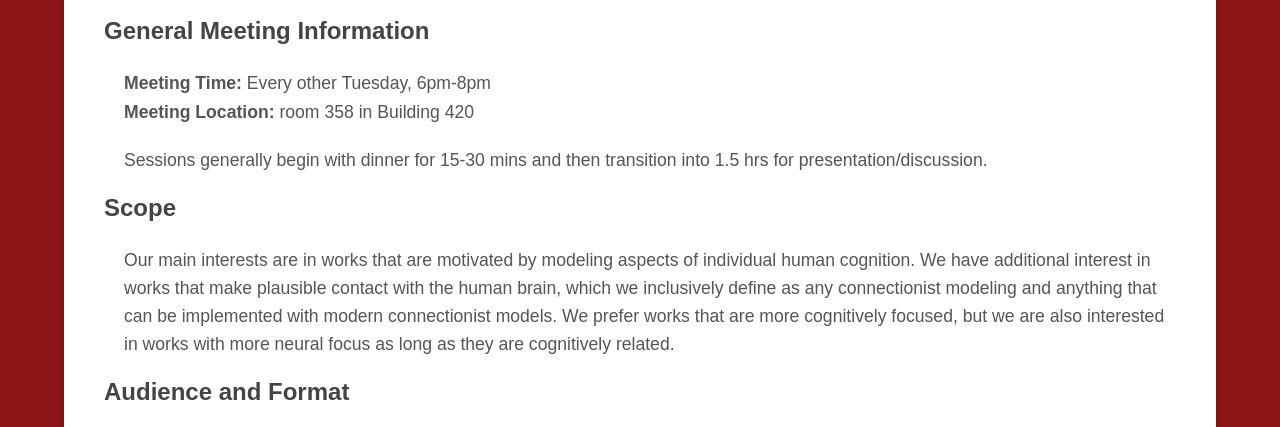
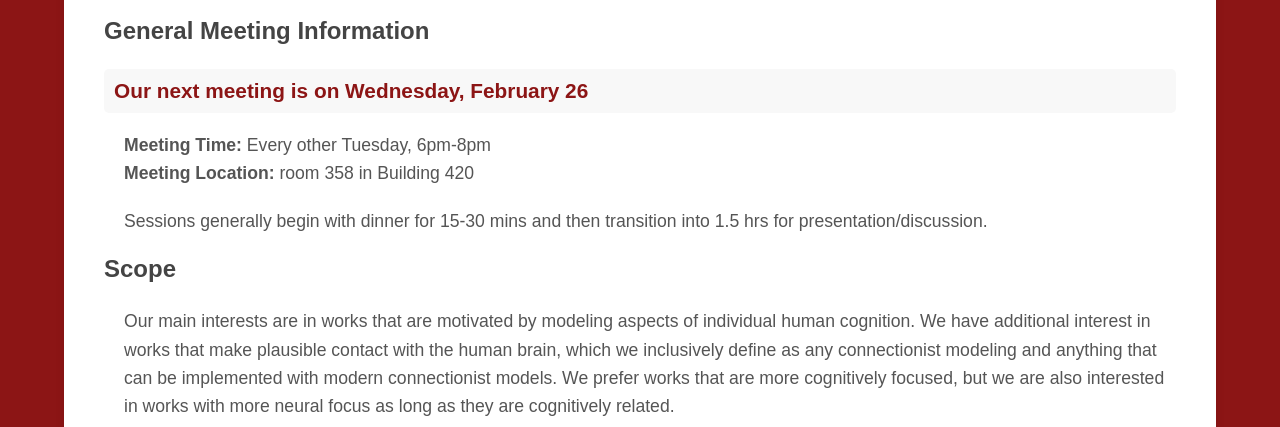
Before and after one commit to compucogsci/compucogsci.github.io, a plain HTML site: page index.html in a window 1280 px wide. Shown: the part 318-745 px from the top of the page. Drawn offline with Linux system fonts and the light colour scheme; a web font is replaced by a local one.

Commit message:
compute and announce next meeting date on homepage

```diff
--- a/index.html
+++ b/index.html
@@ -8,6 +8,8 @@
     <meta http-equiv="Expires" content="0" />
     <title>CompCogSci Reading Group - Home</title>
     <link rel="stylesheet" href="style.css">
+    <script src="presenters.js"></script>
+    <script src="nextmeeting.js"></script>
 </head>
 <body>
     <div class="container">
@@ -27,6 +29,7 @@
             <div class="about-content">
 
                 <h3>General Meeting Information</h3>
+                <div id="next-meeting-notice" class="next-meeting-notice"></div>
                 <p class="indented-paragraph">
                     <strong>Meeting Time:</strong> Every other Tuesday, 6pm-8pm <br>
                     <strong>Meeting Location:</strong> room 358 in Building 420
--- /dev/null
+++ b/nextmeeting.js
@@ -0,0 +1,24 @@
+function findNextMeeting() {
+    const now = new Date();
+    const today = now.toISOString().split('T')[0];
+
+    // Find the next presentation after today
+    const nextPresentation = presentations.find(p => {
+        const presentationDate = new Date(p.date + 'T18:00:00-07:00'); // 6PM PT
+        return presentationDate > now;
+    });
+
+    if (nextPresentation) {
+        const date = new Date(nextPresentation.date + 'T18:00:00-07:00');
+        const options = { weekday: 'long', month: 'long', day: 'numeric' };
+        return date.toLocaleDateString('en-US', options);
+    }
+    return 'TBD';
+}
+
+window.addEventListener('DOMContentLoaded', () => {
+    const noticeElement = document.getElementById('next-meeting-notice');
+    if (noticeElement) {
+        noticeElement.textContent = `Our next meeting is on ${findNextMeeting()}`;
+    }
+});
--- a/style.css
+++ b/style.css
@@ -185,3 +185,13 @@ a {
 a:hover {
     text-decoration: underline;
 }
+
+.next-meeting-notice {
+    font-size: 1.3em;
+    font-weight: bold;
+    color: #8C1515;
+    margin: 15px 0;
+    padding: 10px;
+    background-color: #f8f8f8;
+    border-radius: 5px;
+}
```
Also changed, not shown: scheduletable.js (renamed from script.js).
